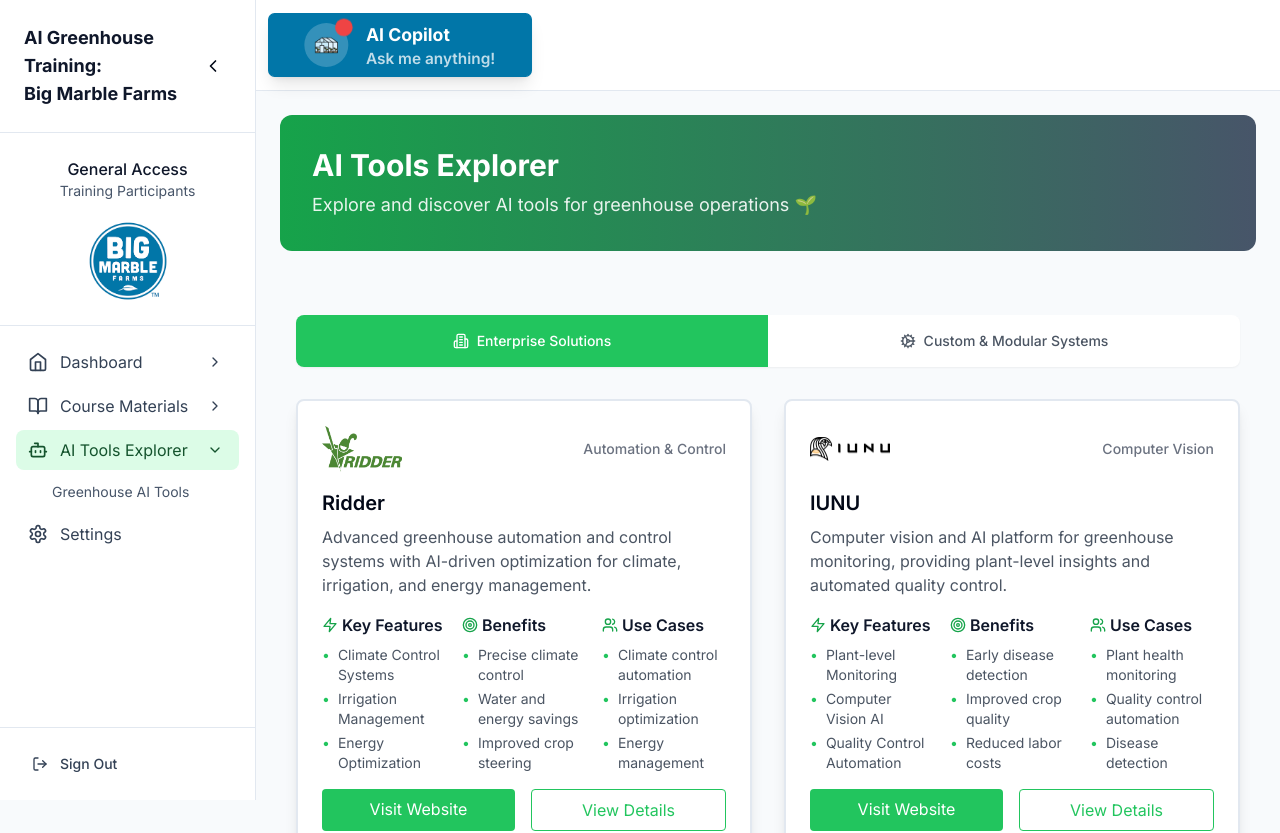
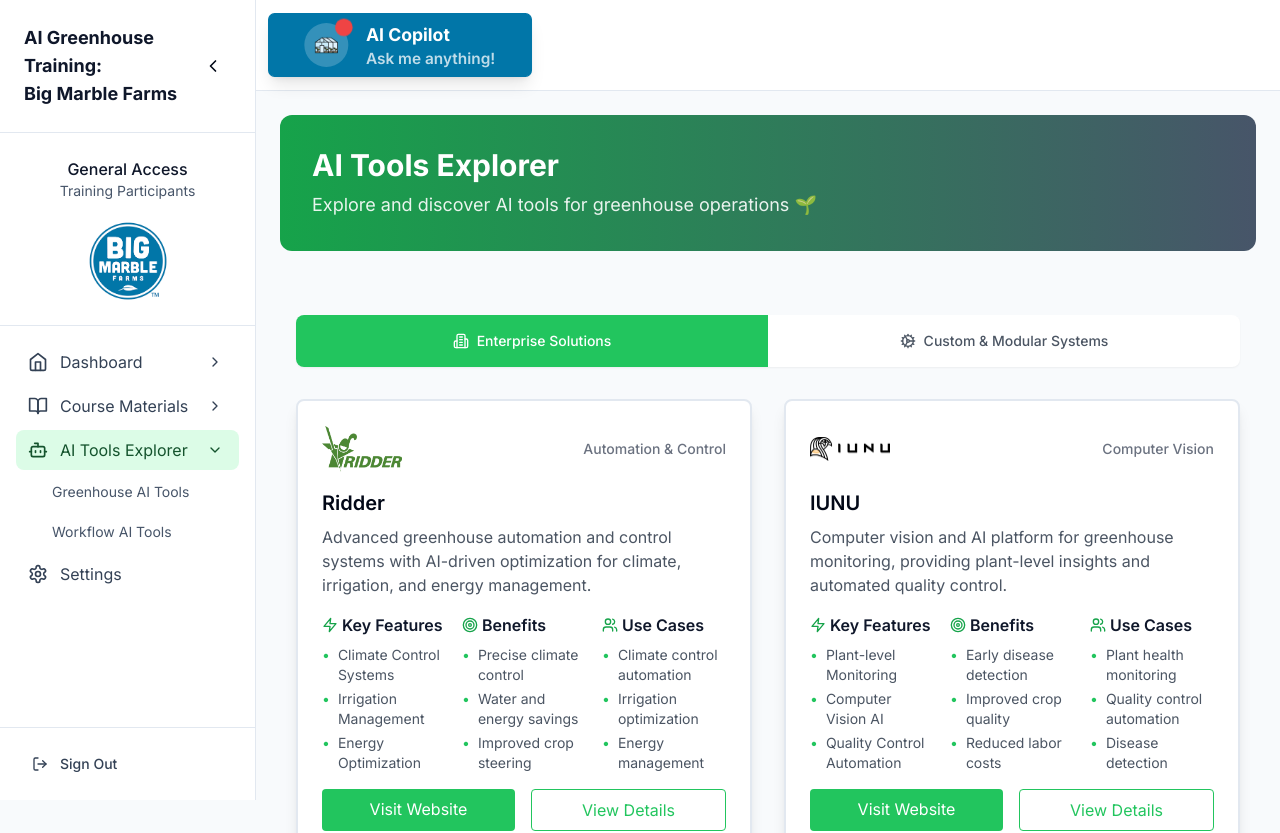
Before and after one commit to neweraintelligence/BigMarble-Deji, a Next.js app: page /tools in a window 1280 px wide. Shown: the top 833 px of the page. Built offline with nearby package versions, Linux system fonts and the light colour scheme.

Commit message:
Add Workflow AI Tools submenu to AI Tools Explorer navigation

```diff
--- a/components/dashboard/DashboardLayout.tsx
+++ b/components/dashboard/DashboardLayout.tsx
@@ -39,7 +39,8 @@
     href: '/tools',
     icon: Bot,
     subItems: [
-      { name: 'Greenhouse AI Tools', anchor: 'greenhouse-tools' }
+      { name: 'Greenhouse AI Tools', anchor: 'greenhouse-tools' },
+      { name: 'Workflow AI Tools', anchor: 'ai-tools-collection' }
     ]
   },
   {
```
